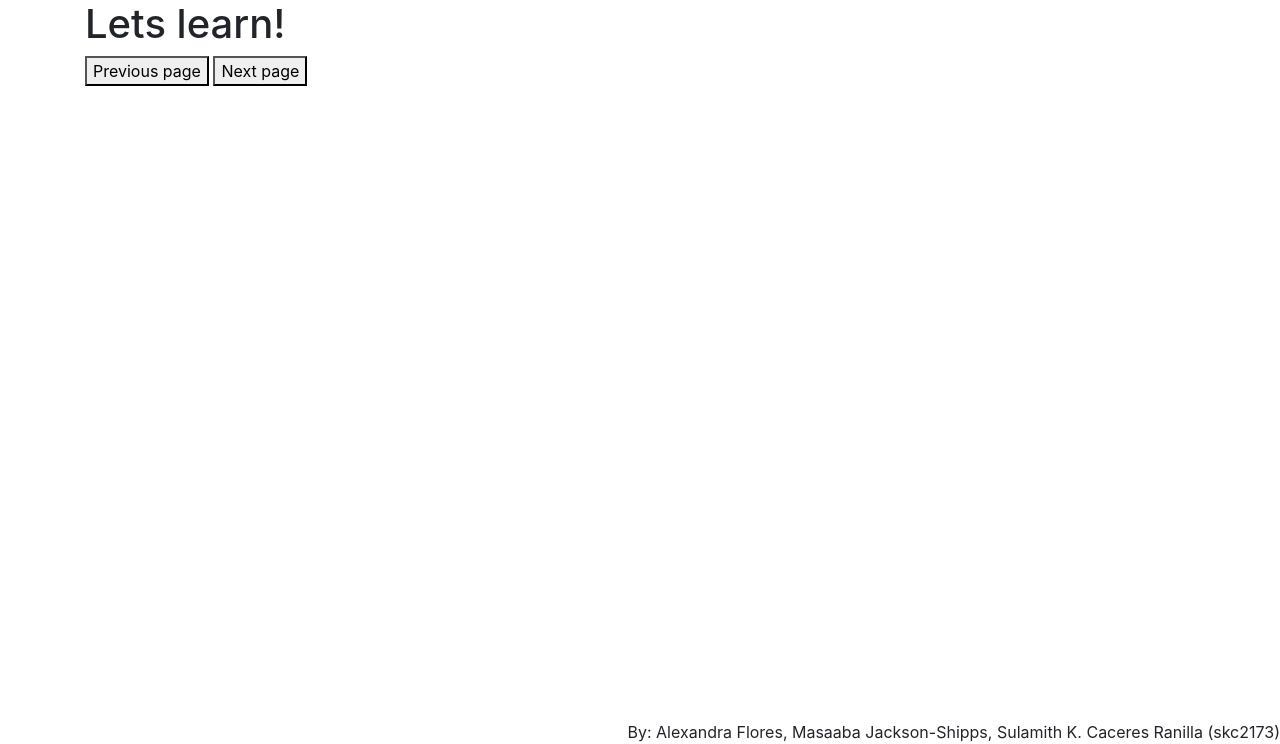
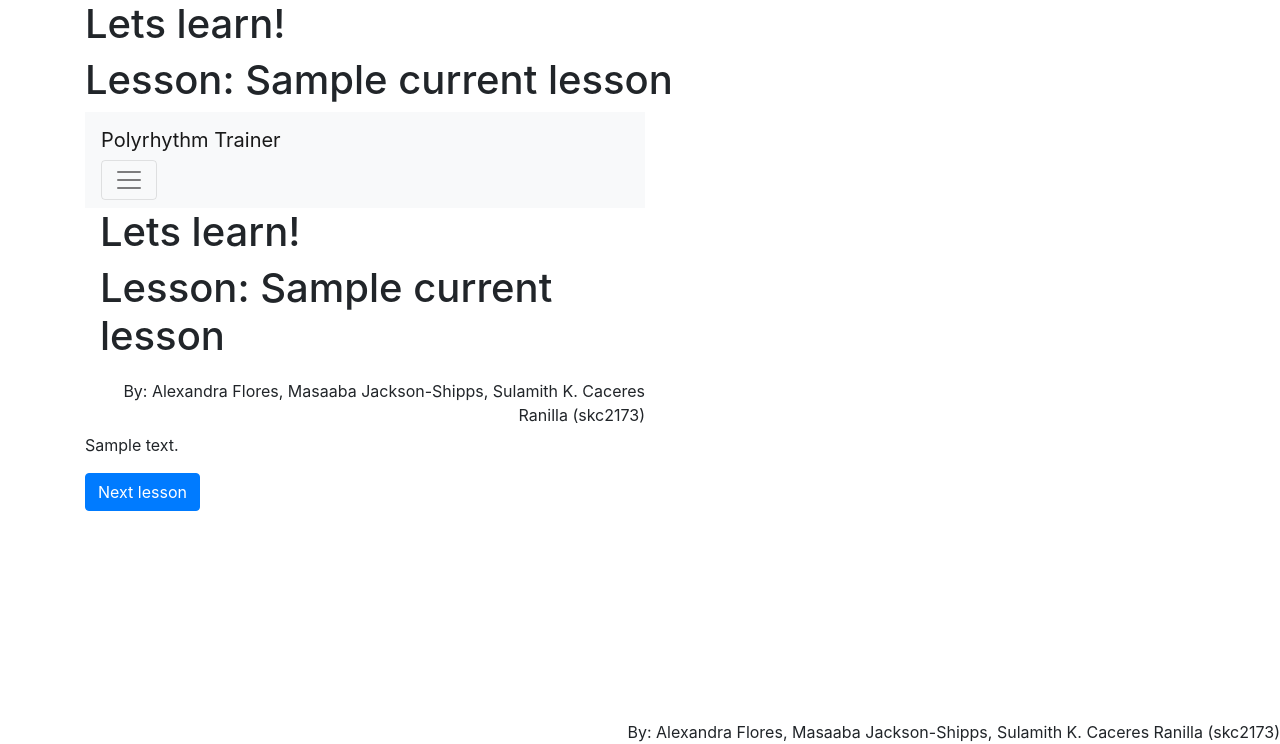
Before and after one commit to Alex2030fl/UIFinalProject, a Flask app: template templates/learn.html in a window 1280 px wide. Shown: the part 56-800 px from the top of the page. Run offline with Flask 3, Linux system fonts and the light colour scheme; the template is opened without the code that fills it: most values are stand-ins (such as "Sample title", 1, 10 or a date in 2020); some libraries are stand-ins or nearby versions.

Commit message:
added data, userflow in server.py + learn.html

```diff
--- a/server.py
+++ b/server.py
@@ -5,17 +5,48 @@
 from flask import Response, request, jsonify
 app = Flask(__name__)
 
+progress_id = 1 # <--- where in the lecture the user is at
+lecture = {
+    "1": {
+        "id":"1",
+        "title":"2:3",
+        "video_link":"https://youtu.be/2teP7CIYoII?si=Hqxqy9yFV3lo3lRJ",
+        "text":"Watch this video. Try speaking the mnemonic device for 2:3: “nice cup of tea”",
+    },
+    "2": {
+        "id":"2",
+        "title":"3:4",
+        "video_link":"https://youtu.be/61W9VthQYHQ?si=jLUjyEKTd5ZSWyem",
+        "text":"Watch this video. Try speaking the mnemonic device for 3:4: “pass the golden butter”",
+    },
+    "3": {
+        "id":"3",
+        "title":"4:5",
+        "video_link":"https://youtu.be/2OCfwdANMkk?si=bH8O5W625RRTg4FL",
+        "text":"Watch this video. Try speaking the mnemonic device for 4:5: “I'm looking for a home to buy”",
+    },
+}
+
 @app.route('/')
 def home():
-   return render_template('home.html')
+    return render_template('home.html')
 
 @app.route('/quiz')
 def quiz():
     return render_template('quiz.html')
 
-@app.route('/learn')
-def learn():
-    return render_template('learn.html')
+@app.route('/learn/<id>', methods=['GET'])
+def learn(id):
+    # global progress_id
+    # progress_id += 1
+    current_lesson = lecture.get(id)
+    lesson_ids = sorted(lecture.keys())
+    current_index = lesson_ids.index(id) if id in lesson_ids else 0
+
+    prev_lesson = lecture.get(lesson_ids[current_index - 1]) if current_index > 0 else None
+    next_lesson = lecture.get(lesson_ids[current_index + 1]) if current_index < len(lesson_ids) - 1 else None
+
+    return render_template('learn.html', current_lesson=current_lesson, prev_lesson=prev_lesson, next_lesson=next_lesson)
 
 
 if __name__ == '__main__':
--- a/static/quiz.js
+++ b/static/quiz.js
@@ -1,14 +1,18 @@
 $( function() {
-    // start quiz button from home page --> learning
+    // --------------------------------------------------------- HOME.HTML ----------------
+    // start quiz button from home page --> quiz
     $("#start-quiz").on("click", function(event) {
         window.location.href = `/quiz`;
     })
 
     // start learning button from home page --> learning
     $("#start-learning").on("click", function(event) {
-        window.location.href = `/learn`;
+        window.location.href = `/learn/1`; // hard coded id = 1 to start with 1st lesson
     })
 
+    // --------------------------------------------------------- LEARN.HTML ----------------
+
     $(document).ready(function () {
+
     })
 })
--- a/templates/learn.html
+++ b/templates/learn.html
@@ -4,7 +4,26 @@
 {% block content %}
 
 <h1>Lets learn!</h1>
+<h1>Lesson: {{current_lesson.title}}</h1>
 
-<button>Previous page</button>
-<button>Next page</button>
+<!-- <button id="prev-lesson">Previous lesson</button>
+<button id="next-lesson">Next lesson</button> -->
+<div class="lesson-content">
+    <!-- VIDEO -->
+    <div class="video-container">
+        <iframe width="560" height="315" src="{{current_lesson.video_link.replace('youtu.be', 'www.youtube.com/embed')}}" frameborder="0" allowfullscreen></iframe>
+    </div>
+    <p>{{current_lesson.text}}</p>
+</div>
+<div class="navigation-buttons">
+    {% if prev_lesson %}
+        <a href="/learn/{{prev_lesson.id}}" class="btn btn-primary" id="prev-lesson">Previous lesson</a>
+    {% endif %}
+
+    {% if next_lesson %}
+        <a href="/learn/{{next_lesson.id}}" class="btn btn-primary" id="next-lesson">Next lesson</a>
+    {% else %}
+        <a href="/quiz" class="btn btn-success">Take Quiz</a>
+    {% endif %}
+</div>
 {% endblock %}
```
